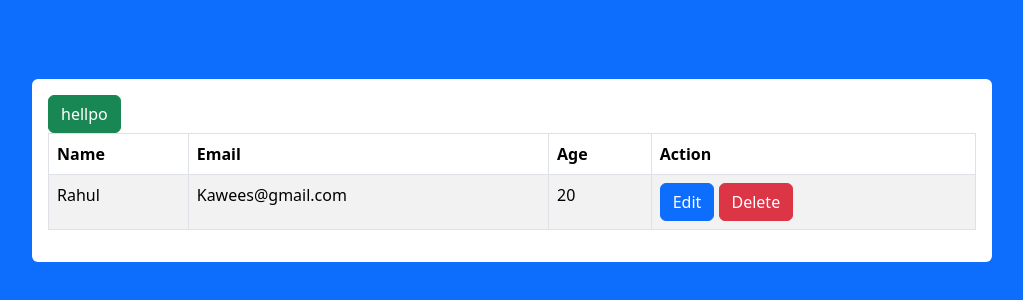
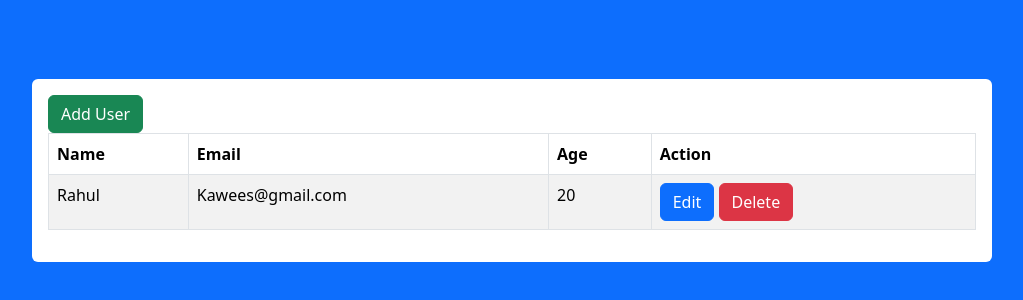
Before and after one commit to Kaweesha-mr/Node-Js, a React (Vite) app in the folder Crud-Ops/frontend/client/: page / in a window 1280 px wide. Shown: the part 230-530 px from the top of the page, without its empty margins (128-1151 px from the left). Built offline with nearby package versions, Linux system fonts and the light colour scheme.

Commit message:
Refactor routing in App.jsx and add "Add User" button in Users.jsx

```diff
--- a/Crud-Ops/frontend/client/src/App.jsx
+++ b/Crud-Ops/frontend/client/src/App.jsx
@@ -1,3 +1,4 @@
+/* eslint-disable no-unused-vars */
 import { useState } from 'react'
 import {BrowserRouter,Routes,Route} from "react-router-dom";
 import 'bootstrap/dist/css/bootstrap.min.css'
@@ -10,18 +11,15 @@ function App() {
   const [count, setCount] = useState(0)
 
   return (
-
-      <div>
-          {/*<BrowserRouter>*/}
-          {/*    <Routes>*/}
-          {/*        <Route path="/c" element={<Users/>}/>*/}
-          {/*        <Route path="/create" element={<CreateUsers/>}/>*/}
-          {/*        <Route path="/update" element={<UpdateUsers/>}/>*/}
-          {/*    </Routes>*/}
-          {/*</BrowserRouter>*/}
-
-          <Users/>
-      </div>
+    <div>
+      <BrowserRouter>
+        <Routes>
+          <Route path='/' element={<Users/>}> </Route>
+          <Route path='/create' element={<CreateUsers/>}> </Route>
+          <Route path='/update' element={<UpdateUsers/>}> </Route>
+        </Routes>
+      </BrowserRouter>
+    </div>
   )
 }
 
--- a/Crud-Ops/frontend/client/src/components/users.jsx
+++ b/Crud-Ops/frontend/client/src/components/users.jsx
@@ -14,9 +14,8 @@ function Users() {
 
     return (
         <div className="d-flex vh-100 bg-primary justify-content-center align-items-center">
-
             <div className="w-75 bg-white rounded p-3">
-                <Button className={"btn btn-success"}> hellpo </Button>
+                <Link to="/create" className="btn btn-success"> Add User </Link>
                 <table className="table table-striped table-bordered">
                     <thead className="thead-dark">
                     <tr>
```
Also changed, not shown: 2 other files (tests, documents, lock files or other folders).
